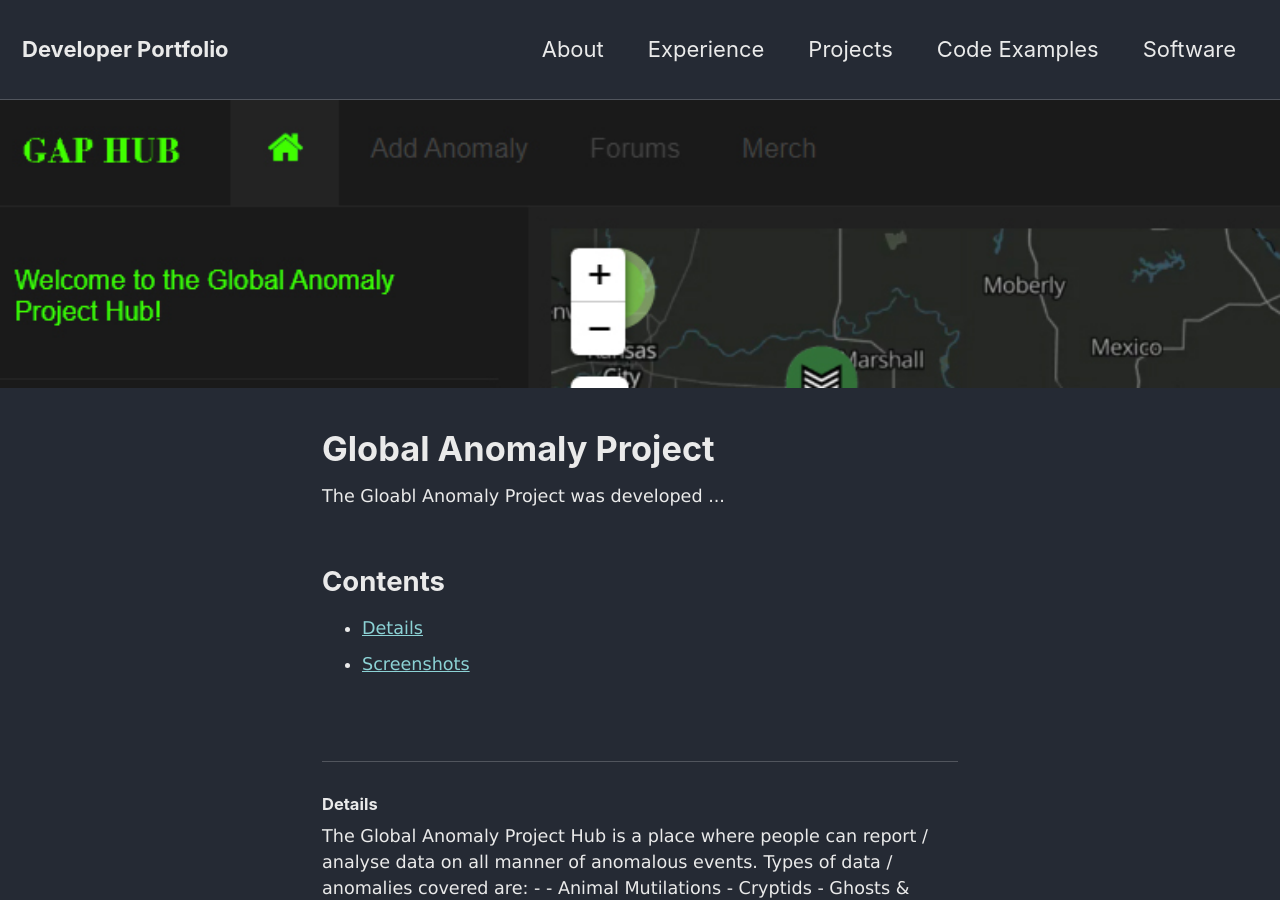
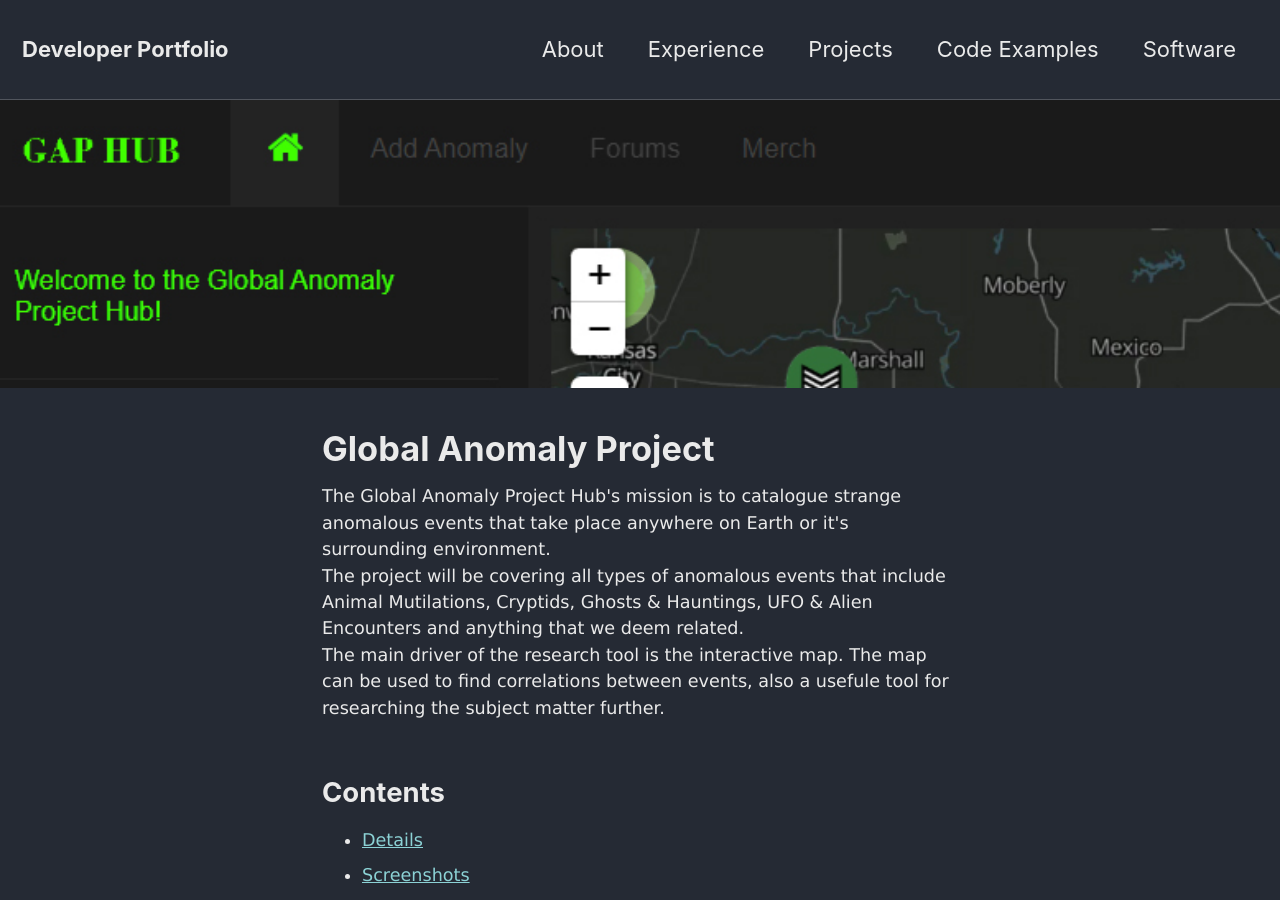
Before and after one commit to julianmummery/julianmummery.github.io, a Jekyll site: the page built from _pages/globalanomalyproject.md, in a window 1280 px wide and 900 px high. Built offline with Jekyll 4.4.1, drawn with Linux system fonts in a browser that asks for light colours; nearby versions of some CDN libraries.

Commit message:
descriptions added

```diff
--- a/_pages/globalanomalyproject.md
+++ b/_pages/globalanomalyproject.md
@@ -81,7 +81,11 @@ img {vertical-align: middle;}
 </style>
 
 <p style="font-size:0.80em; margin-top:0; margin-bottom: 0;">
-The Gloabl Anomaly Project was developed ...
+The Global Anomaly Project Hub's mission is to catalogue strange anomalous events that take place anywhere on Earth or it's surrounding environment.
+<br>
+The project will be covering all types of anomalous events that include Animal Mutilations, Cryptids, Ghosts & Hauntings, UFO & Alien Encounters and anything that we deem related.
+<br>
+The main driver of the research tool is the interactive map. The map can be used to find correlations between events, also a usefule tool for researching the subject matter further.
 </p>
 
 <h2>Contents</h2>
```
Also changed, not shown: _pages/ethicalbusinessdirectory.md (+1 -1 lines).
